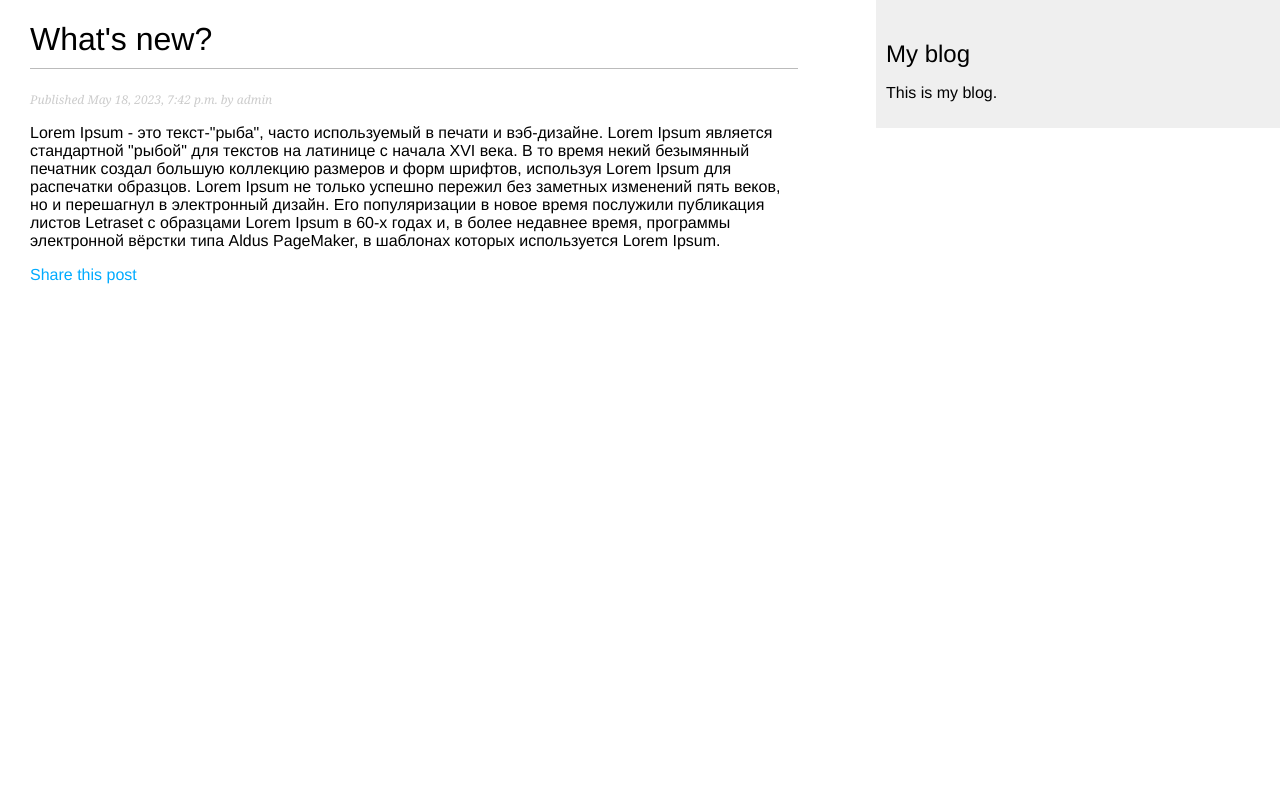
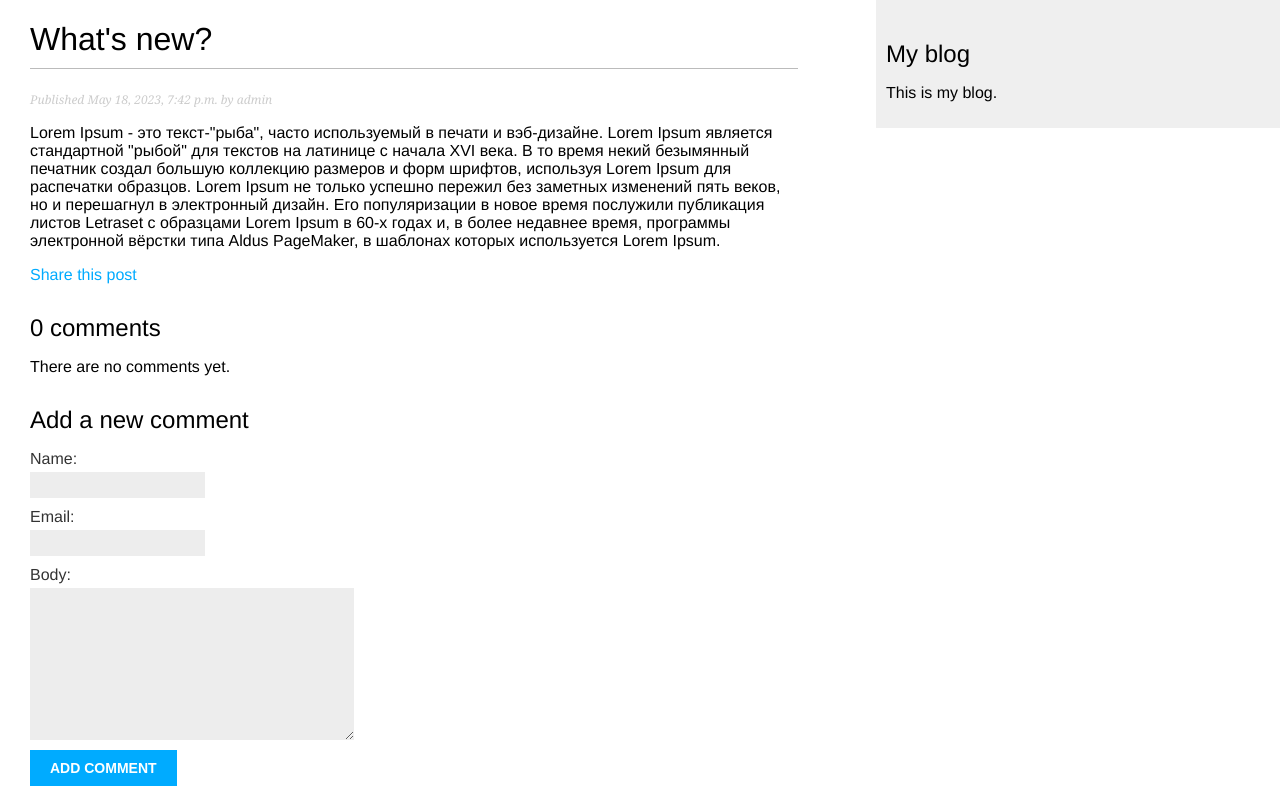
Before and after one commit to devkasatkin87/simple_blog, a Django app: a page that uses blog/templates/blog/post/details.html in a window 1280 px wide. Run offline with Django 4.2, Linux system fonts and the light colour scheme; data comes from the database, SQL or seed files in the repository; both versions use the stored data as it was after the commit.

Commit message:
Added coment's system

```diff
--- a/blog/forms.py
+++ b/blog/forms.py
@@ -1,4 +1,6 @@
 from django import forms
+from .models import Comment
+
 
 # определяем класс который наследуется от Form,
 # который определяет поля с валидацией для отправки форм (в данному случае эл.почты)
@@ -7,3 +9,10 @@ class EmailPostForms(forms.Form):
     email = forms.EmailField()
     to = forms.EmailField()
     comments = forms.CharField(required=False, widget=forms.Textarea)
+
+
+class CommentForm(forms.ModelForm):
+
+    class Meta:
+        model = Comment
+        fields = ['name', 'email', 'body']
--- a/blog/templates/blog/post/details.html
+++ b/blog/templates/blog/post/details.html
@@ -13,4 +13,21 @@
       Share this post
     </a>
   </p>
+  {% with comments.count as total_comments %}
+    <h2>
+      {{ total_comments }} comment{{ total_comments|pluralize }}
+    </h2>
+  {% endwith %}
+  {% for comment in comments %}
+    <div class="comment">
+      <p class="info">
+        Comment {{ forloop.counter }} by {{ comment.name }}
+        {{ comment.created }}
+      </p>
+      {{ comment.body|linebreaks }}
+    </div>
+  {% empty %}
+    <p>There are no comments yet.</p>
+  {% endfor %}
+  {% include "blog/post/includes/comment_form.html" %}
 {% endblock %}
--- /dev/null
+++ b/blog/templates/blog/post/includes/comment_form.html
@@ -0,0 +1,6 @@
+<h2>Add a new comment</h2>
+<form action="{% url "blog:post_comment" post.id %}" method="post">
+  {{ form.as_p }}
+  {% csrf_token %}
+  <p><input type="submit" value="Add comment"></p>
+</form>
--- a/blog/urls.py
+++ b/blog/urls.py
@@ -10,4 +10,5 @@ urlpatterns = [
     path('', views.PostListView.as_view(), name='post_list'),
     path('<int:year>/<int:month>/<int:day>/<slug:post>/', views.post_details, name='post_details'),
     path('<int:post_id>/share/', views.post_share, name='post_share'),
+    path('<int:post_id>/comment/', views.post_comment, name='post_comment'),
 ]
--- a/blog/views.py
+++ b/blog/views.py
@@ -1,10 +1,11 @@
 from django.shortcuts import render, get_object_or_404
-from .models import Post
+from .models import Post, Comment
 from django.http import Http404
 from django.core.paginator import Paginator, EmptyPage, PageNotAnInteger
 from django.views.generic import ListView
-from .forms import EmailPostForms
+from .forms import EmailPostForms, CommentForm
 from django.core.mail import send_mail
+from django.views.decorators.http import require_POST
 
 
 # Функция возращает все посты со статусом published и передает их по указанному URL
@@ -57,8 +58,16 @@ def post_details(request, year, month, day, post):
                              publish__year=year,
                              publish__month=month,
                              publish__day=day)
+    # список активных комментариев к этому посту
+    comments = post.comments.filter(active=True)
+    # Форма для комментирования пользователями
+    form = CommentForm()
 
-    return render(request, 'blog/post/details.html', {'post': post})
+    return render(request, 'blog/post/details.html', {
+        'post': post,
+        'comments': comments,
+        'form': form
+    })
 
 
 # # возращает отправленную форму и данные поста, которым нужно поделится через почту
@@ -144,3 +153,31 @@ class PostListView(ListView):
     context_object_name = 'posts'
     paginate_by = 3
     template_name = 'blog/post/list.html'
+
+
+# представление для обработки комментария к посту, сохранению в БД
+@require_POST
+def post_comment(request, post_id):
+    # По id поста извлекается опубликованный пост,и спользуя функцию сокращенного доступа get_object_or_404().
+    post = get_object_or_404(Post, id=post_id, status=Post.Status.PUBLISHED)
+    # Определяется переменная comment с изначальным значением None.
+    # Указанная переменная будет использоваться для хранения комментарного объекта при его создании.
+    comment = None
+
+    # комментарий был отправлен
+    # создаем экземпляр формы и передаем в конструктор данные переданные методом POST
+    form = CommentForm(data=request.POST)
+    # валидация данных формы
+    if form.is_valid():
+        # создать объект Comment не сохраняя его в БД
+        comment = form.save(commit=False)
+        # назначить пост комментарию
+        comment.post = post
+        # сохранить комментарий в БД
+        comment.save()
+
+    return render(request, 'blog/post/comment.html', {
+        'post': post,
+        'form': form,
+        'comment': comment
+    })
```
Also changed, not shown: blog/admin.py (+13 -0 lines), blog/templates/blog/post/comment.html (added, +16 -0 lines), blog/migrations/0003_comment_comment_blog_commen_created_0e6ed4_idx.py (added), db.sqlite3.
